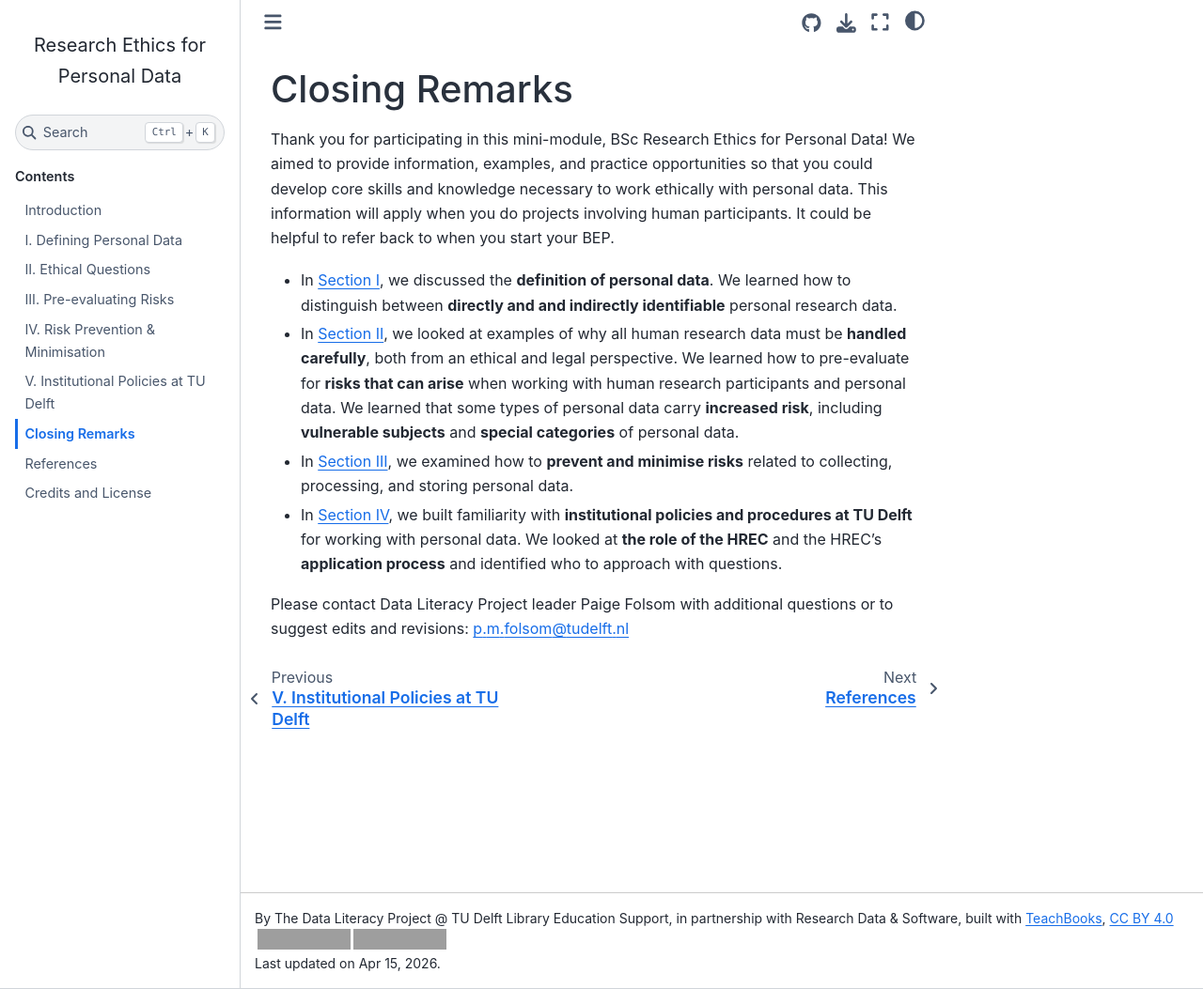
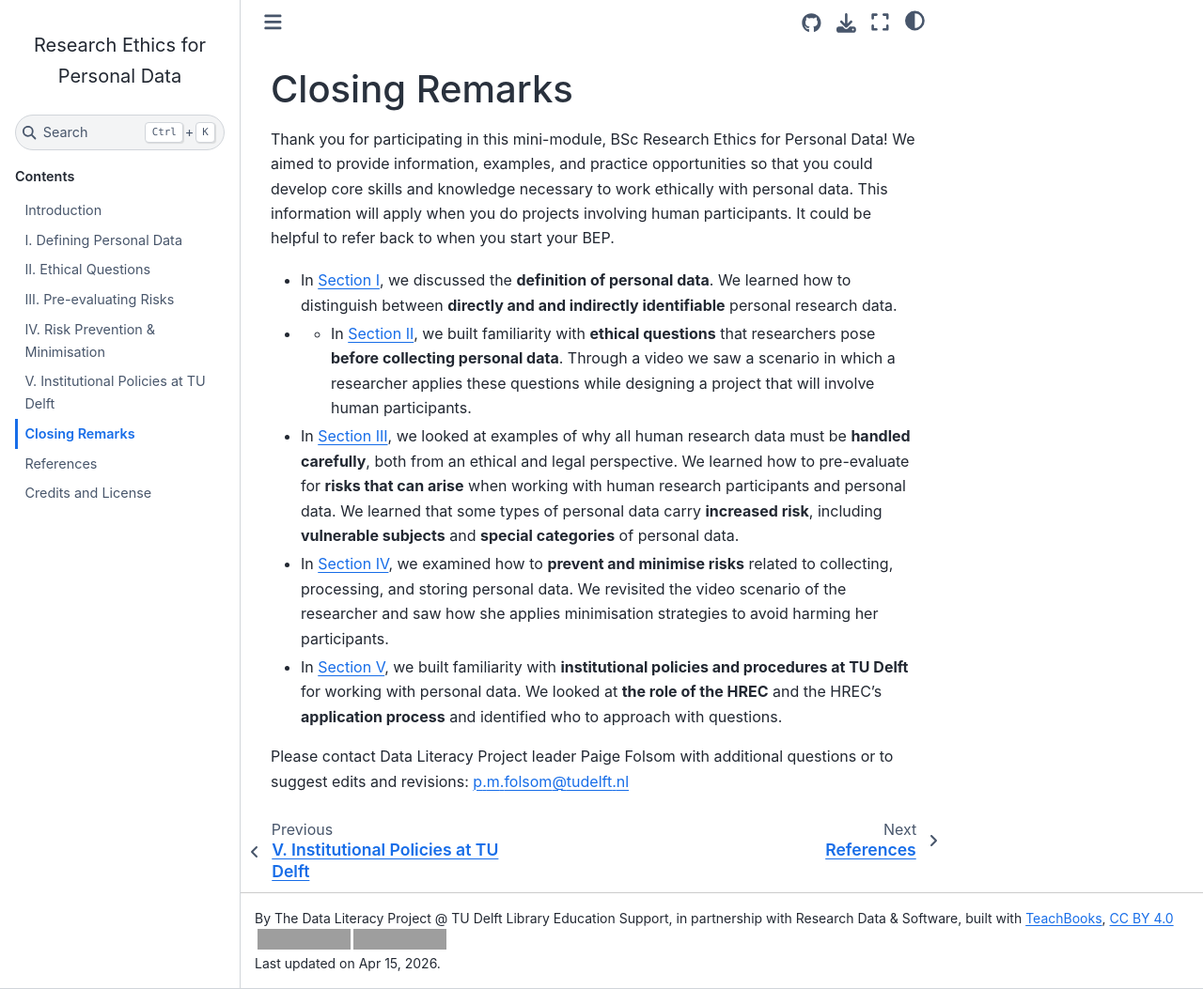
Before and after one commit to tu-delft-library/BSc_Research_Ethics_for_Personal_Data, a Jupyter Book: the page built from book/closing_remarks.md, in a window 1280 px wide and 1053 px high. Shown: the whole window at 94% size. Built offline with Jupyter Book 1.0.4 settings and Sphinx 7.4.7 and the Sphinx Book theme 1.1.4, drawn with Linux system fonts in a browser that asks for light colours; comment, search, counter and statistics services are not loaded; grey boxes are pictures that could not be loaded.

Commit message:
added description/link for the new section II and fixed the rest of the numbering

```diff
--- a/book/closing_remarks.md
+++ b/book/closing_remarks.md
@@ -4,11 +4,13 @@ Thank you for participating in this mini-module, BSc Research Ethics for Persona
 
 - In  <a href="https://tu-delft-library.github.io/BSc_Research_Ethics_for_Personal_Data/main/defining_personal_data.html" target="_blank">Section I</a>, we discussed the **definition of personal data**. We learned how to distinguish between **directly and and indirectly identifiable** personal research data.
 
-- In <a href="https://tu-delft-library.github.io/BSc_Research_Ethics_for_Personal_Data/main/risks.html" target="_blank">Section II</a>, we looked at examples of why all human research data must be **handled carefully**, both from an ethical and legal perspective. We learned how to pre-evaluate for **risks that can arise** when working with human research participants and personal data. We learned that some types of personal data carry **increased risk**, including **vulnerable subjects** and **special categories** of personal data.
+- - In  <a href="https://tu-delft-library.github.io/BSc_Research_Ethics_for_Personal_Data/main/guiding_questions.html" target="_blank">Section II</a>, we built familiarity with **ethical questions** that researchers pose **before collecting personal data**. Through a video we saw a scenario in which a researcher applies these questions while designing a project that will involve human participants.
 
-- In <a href="https://tu-delft-library.github.io/BSc_Research_Ethics_for_Personal_Data/main/risk_mitigation.html" target="_blank">Section III</a>, we examined how to **prevent and minimise risks** related to collecting, processing, and storing personal data.
+- In <a href="https://tu-delft-library.github.io/BSc_Research_Ethics_for_Personal_Data/main/risks.html" target="_blank">Section III</a>, we looked at examples of why all human research data must be **handled carefully**, both from an ethical and legal perspective. We learned how to pre-evaluate for **risks that can arise** when working with human research participants and personal data. We learned that some types of personal data carry **increased risk**, including **vulnerable subjects** and **special categories** of personal data.
 
-- In <a href="https://tu-delft-library.github.io/BSc_Research_Ethics_for_Personal_Data/main/institutional_policies.html" target="_blank">Section IV</a>, we built familiarity with **institutional policies and procedures at TU Delft** for working with personal data. We looked at **the role of the HREC** and the HREC's **application process** and identified who to approach with questions.
+- In <a href="https://tu-delft-library.github.io/BSc_Research_Ethics_for_Personal_Data/main/risk_mitigation.html" target="_blank">Section IV</a>, we examined how to **prevent and minimise risks** related to collecting, processing, and storing personal data. We revisited the video scenario of the researcher and saw how she applies minimisation strategies to avoid harming her participants.
+
+- In <a href="https://tu-delft-library.github.io/BSc_Research_Ethics_for_Personal_Data/main/institutional_policies.html" target="_blank">Section V</a>, we built familiarity with **institutional policies and procedures at TU Delft** for working with personal data. We looked at **the role of the HREC** and the HREC's **application process** and identified who to approach with questions.
 
 
 
```
